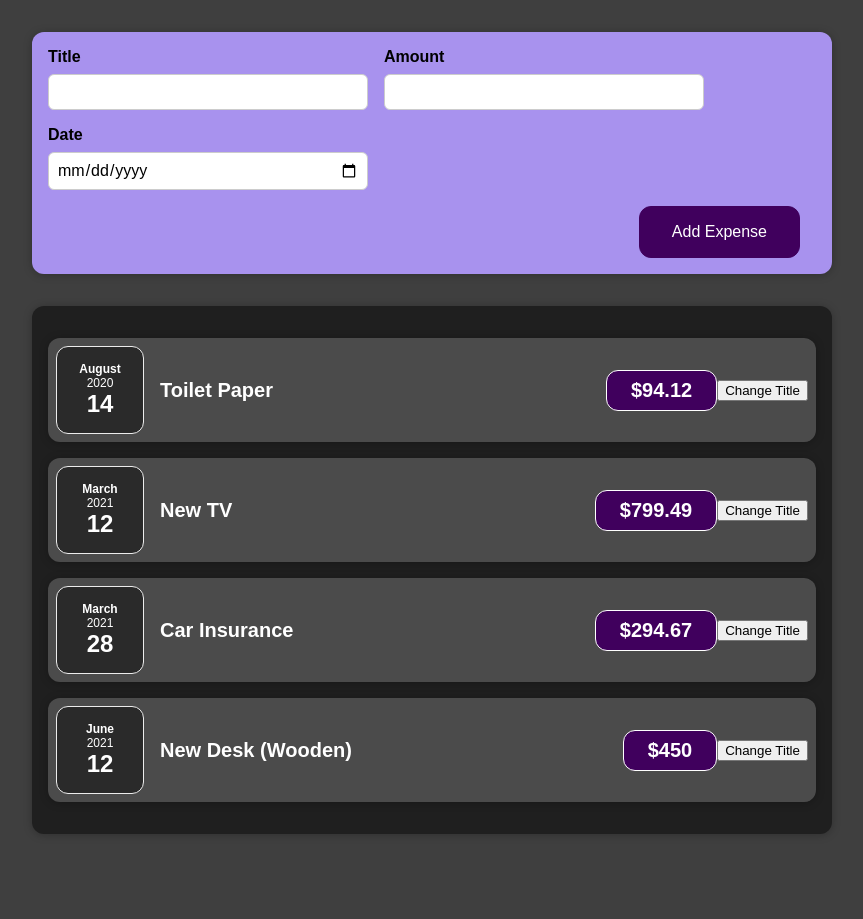
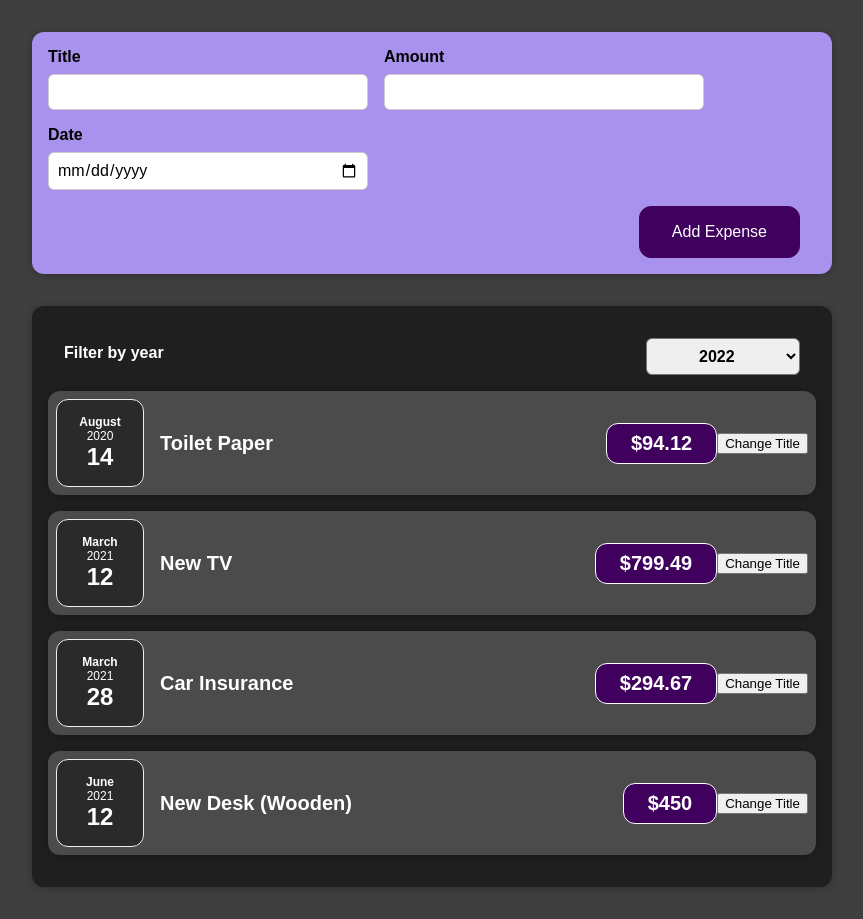
Before and after one commit to jphustman/react-course, a React (Create React App) app: page / in a window 1280 px wide. Shown: the whole page, without its empty margins (208-1071 px from the left). Before the commit the page ends 866 px from the top, so only its background shows below. Built offline with nearby package versions, Linux system fonts and the light colour scheme.

Commit message:
forwarding up to work on laptop

```diff
--- /dev/null
+++ b/src/components/Expenses/ExpenseFilter.css
@@ -0,0 +1,24 @@
+.expenses-filter {
+    color: white;
+    padding: 0 1rem;
+}
+
+.expenses-filter__control {
+    display: flex;
+    width: 100%;
+    align-items: center;
+    justify-content: space-between;
+    margin: 1rem 0;
+}
+
+.expenses-filter label {
+    font-weight: bold;
+    margin-bottom: 0.5rem;
+}
+
+.expenses-filter select {
+    font: inherit;
+    padding: 0.5rem 3rem;
+    font-weight: bold;
+    border-radius: 6px;
+}
--- /dev/null
+++ b/src/components/Expenses/ExpenseFilter.js
@@ -0,0 +1,28 @@
+import React from 'react';
+
+import './ExpenseFilter.css';
+
+const ExpenseFilter = () => {
+    const onFilterChange = () => {
+
+    }
+
+   return (
+       <div className="expenses-filter">
+           <div className="expenses-filter__control">
+               <label className="expenses-filter__label">Filter by year</label>
+               <div>
+                   <select className="expenses-filter__select"
+                            onChange={onFilterChange}>
+                       <option value="2022">2022</option>
+                       <option value="2021">2021</option>
+                       <option value="2020">2020</option>
+                       <option value="2019">2019</option>
+                   </select>
+               </div>
+           </div>
+       </div>
+   )
+}
+
+export default ExpenseFilter;
--- a/src/components/Expenses/Expenses.js
+++ b/src/components/Expenses/Expenses.js
@@ -1,10 +1,13 @@
 import ExpenseItem from "./ExpenseItem";
+import ExpenseFilter from "./ExpenseFilter";
 import Card from '../UI/Card';
 import "./Expenses.css";
 
 const Expenses = (props) => {
     return (
+        <div>
             <Card className="expenses">
+                <ExpenseFilter filter={props.filter}/>
                 <ExpenseItem
                     title={props.items[0].title}
                     amount={props.items[0].amount}
@@ -22,6 +25,7 @@
                     amount={props.items[3].amount}
                     date={props.items[3].date} />
             </Card>
+        </div>
     );
 }
 
```
Lines whose indentation alone changed are shown as unchanged.
